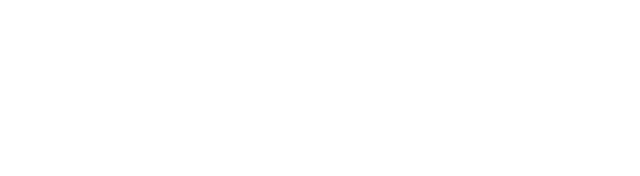
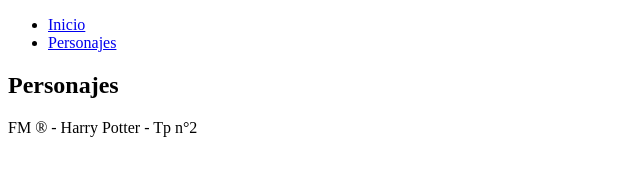
Before and after one commit to faustominora/tp2, a plain HTML site: page pages/personajes.html in a window 1280 px wide. Shown: the whole page, without its empty margins (0-640 px from the left). Drawn offline with Linux system fonts and the light colour scheme.

Commit message:
se estructuriza mejor personajes.html y se enlaza con personajes.js

```diff
--- a/pages/personajes.html
+++ b/pages/personajes.html
@@ -7,15 +7,30 @@
 </head>
 <body>
     <header>
-
+        <nav>
+            <ul>
+                <li>
+                    <a href="../index.html">Inicio</a>
+                </li>
+                <li>
+                    <a href="personajes.html">Personajes</a>
+                </li>
+            </ul>
+        </nav>
     </header>
 
     <main>
+        <section>
+            <h1>Personajes</h1>
+            <div>
 
+            </div>
+        </section>
     </main>
 
     <footer>
-
+        <p>FM ® - Harry Potter - Tp n°2</p>
     </footer>
+    <script src="/js/personajes.js"></script>
 </body>
 </html>
```
